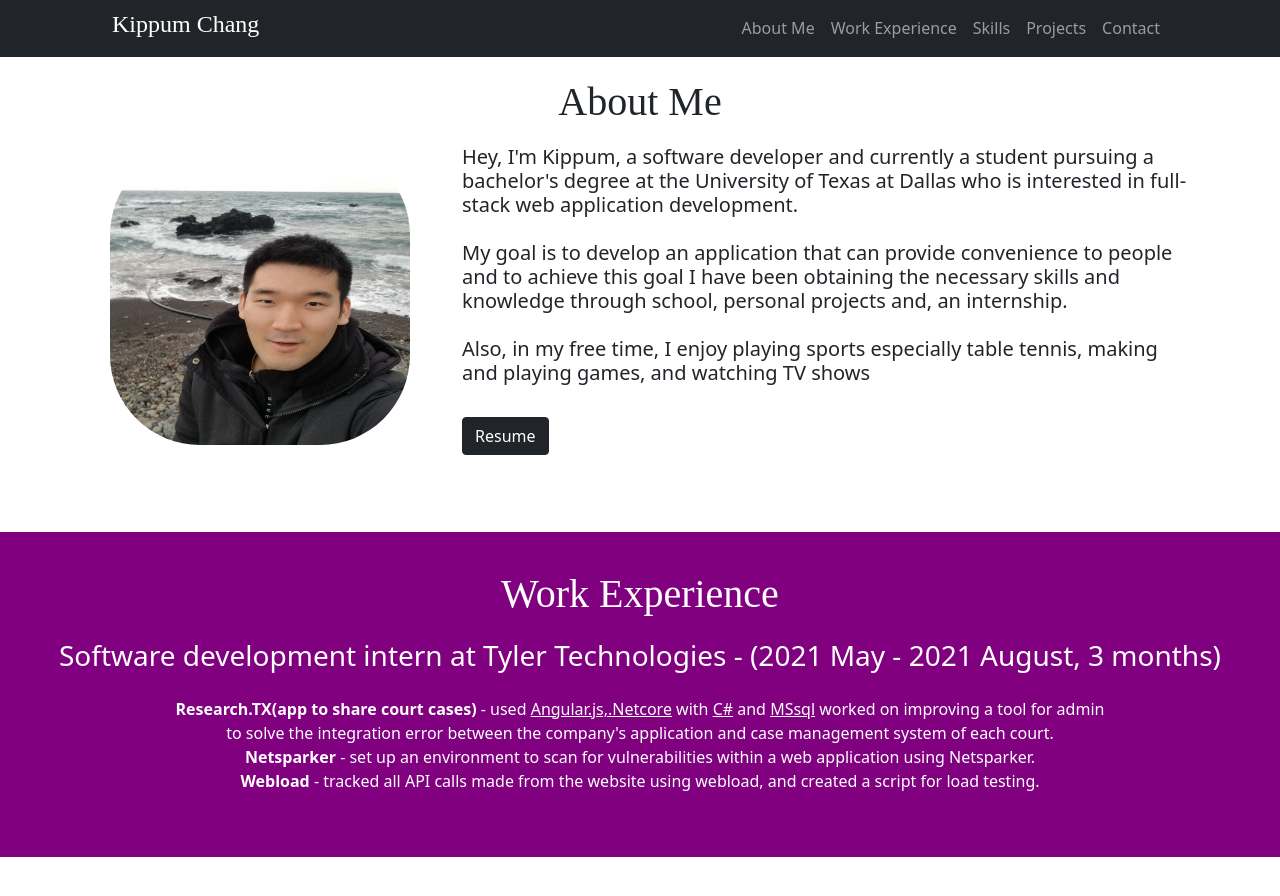
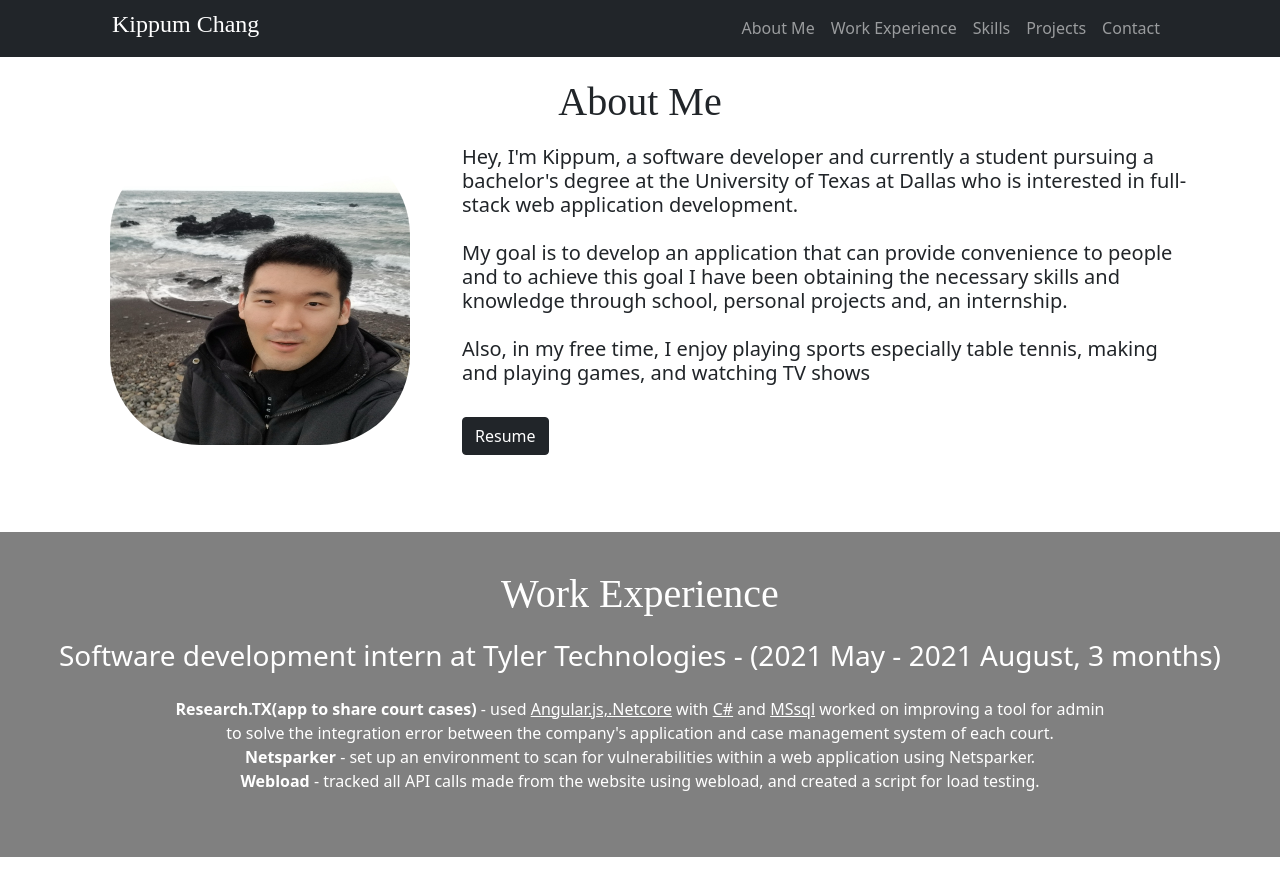
Before and after one commit to kippumchagn215/portfolio, a React (Create React App) app: page / in a window 1280 px wide. Shown: the top 896 px of the page. Built offline with nearby package versions, Linux system fonts and the light colour scheme.

Commit message:
change bg color

```diff
--- a/src/Sections/WorkExp.js
+++ b/src/Sections/WorkExp.js
@@ -2,7 +2,7 @@ import React from "react";
 
 export default function WorkExp(){
     return(
-        <div id="workexp" class="padding-bottom white-text" style={{backgroundColor:"purple"}}>
+        <div id="workexp" class="bg-gray padding-bottom white-text">
         <h1 class="Header">Work Experience</h1>
         <h3 class="center">Software development intern at Tyler Technologies - (2021 May - 2021 August, 3 months)</h3>
         <br></br>
```
